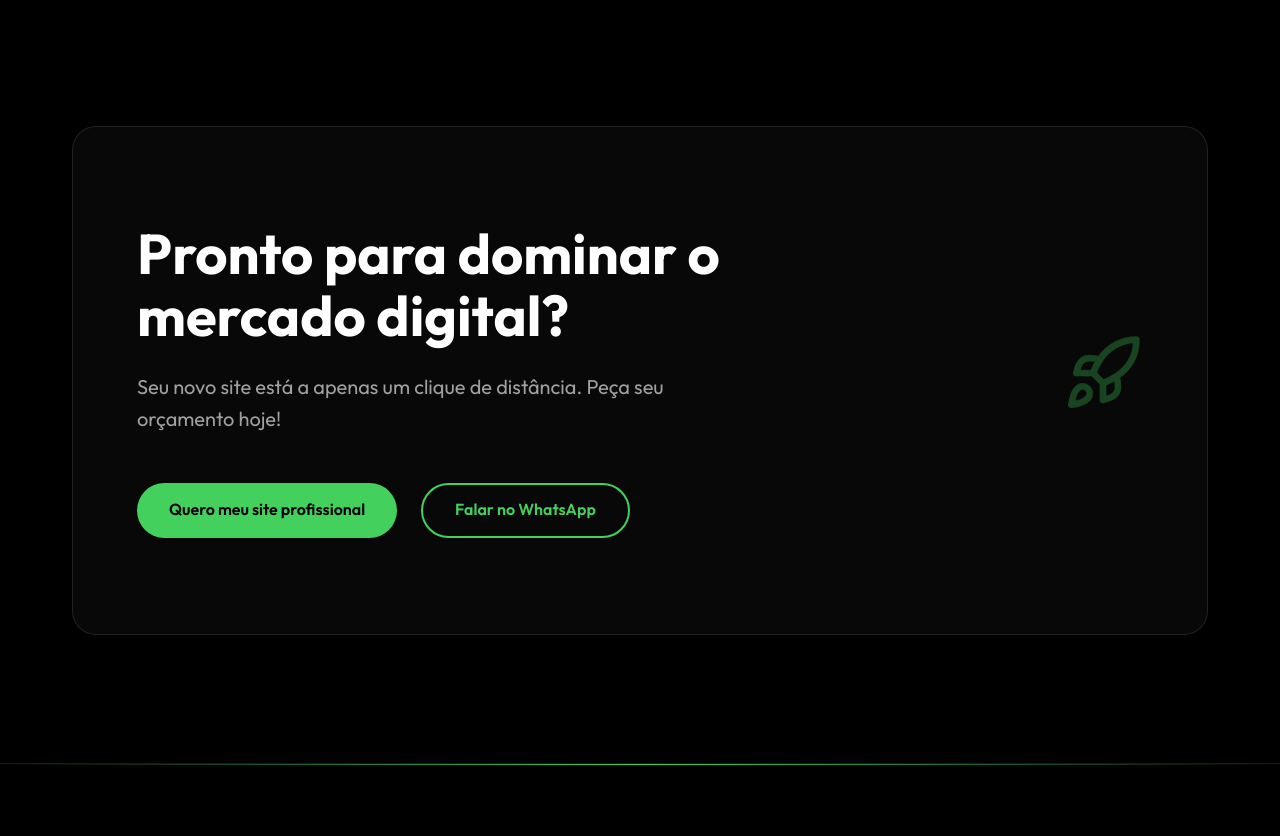
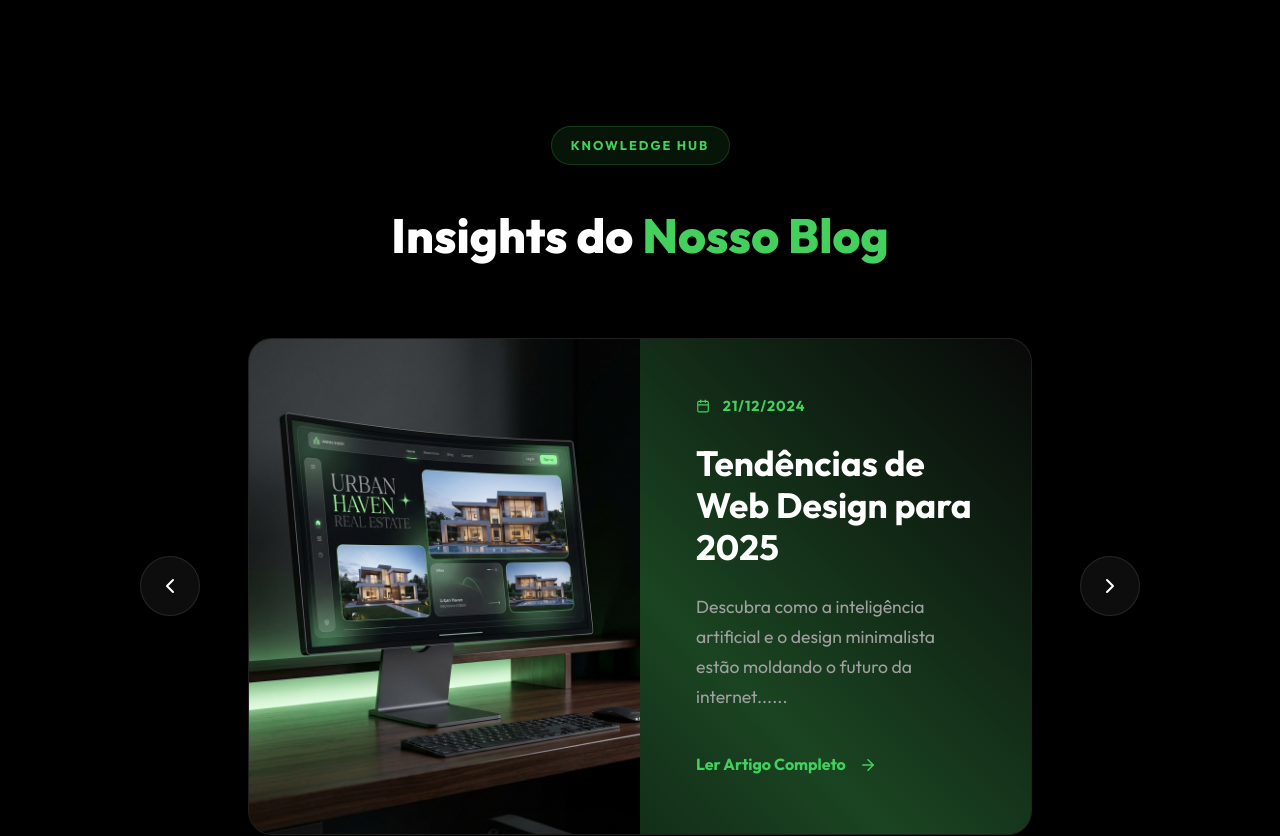
Before and after one commit to acelinosilva/aceweb, a React (Vite) app: page /#/ in a window 1280 px wide. Shown: the part 5080-5916 px from the top of the page. Built offline with nearby package versions, Linux system fonts and the light colour scheme.

Commit message:
Enhance home page blog carousel with fallback content and correct links

```diff
--- a/src/components/NewsCarousel.jsx
+++ b/src/components/NewsCarousel.jsx
@@ -1,6 +1,6 @@
 import { useState, useEffect } from 'react';
 import { motion, AnimatePresence } from 'framer-motion';
-import { ChevronLeft, ChevronRight, Calendar, ArrowRight } from 'lucide-react';
+import { ChevronLeft, ChevronRight, Calendar, ArrowRight, Newspaper } from 'lucide-react';
 import { Link } from 'react-router-dom';
 import './NewsCarousel.css';
 
@@ -10,8 +10,36 @@ const NewsCarousel = () => {
 
     useEffect(() => {
         const savedPosts = JSON.parse(localStorage.getItem('ace_blog_posts')) || [];
-        // Only take the last 3 for the carousel
-        setPosts(savedPosts.slice(0, 3));
+
+        // Se não houver posts, usamos alguns estáticos para o design não ficar vazio
+        if (savedPosts.length === 0) {
+            setPosts([
+                {
+                    title: "Tendências de Web Design para 2025",
+                    content: "Descubra como a inteligência artificial e o design minimalista estão moldando o futuro da internet...",
+                    date: "21/12/2024",
+                    image: "p1.png",
+                    isPlaceholder: true
+                },
+                {
+                    title: "O Padrão de Performance Aceweb",
+                    content: "Por que a velocidade de carregamento é o fator número 1 para converter visitantes em clientes no seu site...",
+                    date: "20/12/2024",
+                    image: "p2.png",
+                    isPlaceholder: true
+                },
+                {
+                    title: "SEO Local em Brasília: Como Dominar",
+                    content: "Dicas essenciais para empresas do DF que desejam aparecer na primeira página das buscas locais...",
+                    date: "19/12/2024",
+                    image: "p3.png",
+                    isPlaceholder: true
+                }
+            ]);
+        } else {
+            // Pegamos os 3 mais recentes do localStorage
+            setPosts(savedPosts.slice(0, 3));
+        }
     }, []);
 
     const next = () => {
@@ -34,8 +62,8 @@ const NewsCarousel = () => {
         <section className="news-carousel-section section-padding">
             <div className="container">
                 <header className="text-center mb-5">
-                    <span className="badge">Últimas Notícias</span>
-                    <h2 className="section-title">Fique por dentro do <span>Mundo Digital</span></h2>
+                    <span className="badge">Knowledge Hub</span>
+                    <h2 className="section-title">Insights do <span>Nosso Blog</span></h2>
                 </header>
 
                 <div className="carousel-main-container">
@@ -45,10 +73,10 @@ const NewsCarousel = () => {
                         <AnimatePresence mode="wait">
                             <motion.div
                                 key={currentIndex}
-                                initial={{ opacity: 0, x: 50 }}
-                                animate={{ opacity: 1, x: 0 }}
-                                exit={{ opacity: 0, x: -50 }}
-                                transition={{ duration: 0.5 }}
+                                initial={{ opacity: 0, scale: 0.95 }}
+                                animate={{ opacity: 1, scale: 1 }}
+                                exit={{ opacity: 0, scale: 1.05 }}
+                                transition={{ duration: 0.5, ease: "easeInOut" }}
                                 className="carousel-slide"
                             >
                                 <div className={`carousel-content glass-card neural-border ${posts[currentIndex].image ? 'has-image' : ''}`}>
@@ -62,9 +90,12 @@ const NewsCarousel = () => {
                                             <Calendar size={14} /> {posts[currentIndex].date}
                                         </div>
                                         <h3>{posts[currentIndex].title}</h3>
-                                        <p>{stripHtml(posts[currentIndex].content).substring(0, 180)}...</p>
-                                        <Link to="/blog" className="read-more">
-                                            Ler notícia completa <ArrowRight size={18} />
+                                        <p>{stripHtml(posts[currentIndex].content).substring(0, 160)}...</p>
+                                        <Link
+                                            to={posts[currentIndex].isPlaceholder ? "/blog" : `/blog/${currentIndex}`}
+                                            className="read-more"
+                                        >
+                                            Ler Artigo Completo <ArrowRight size={18} />
                                         </Link>
                                     </div>
                                 </div>
```
